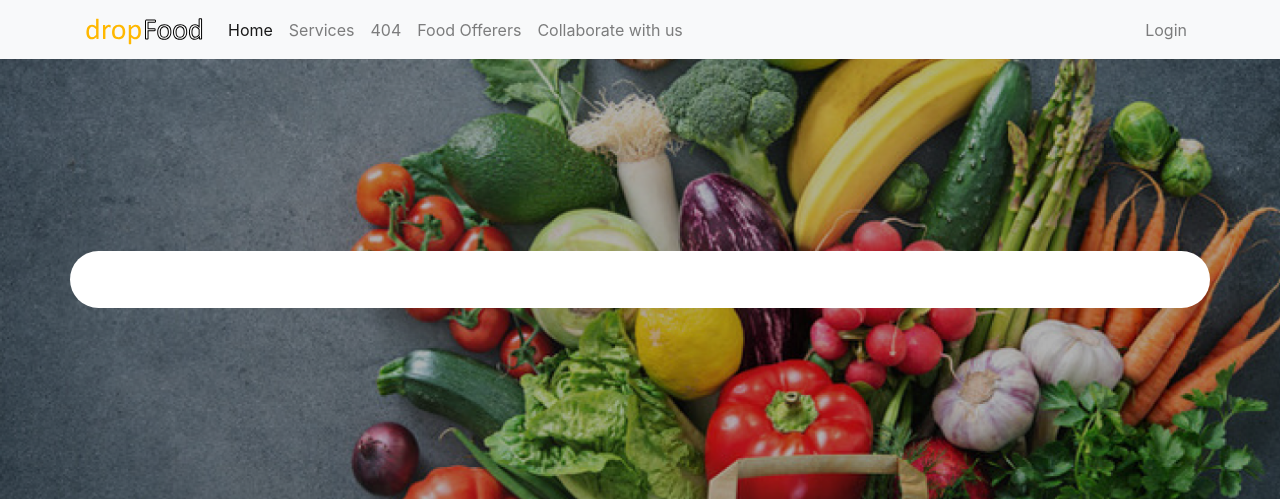
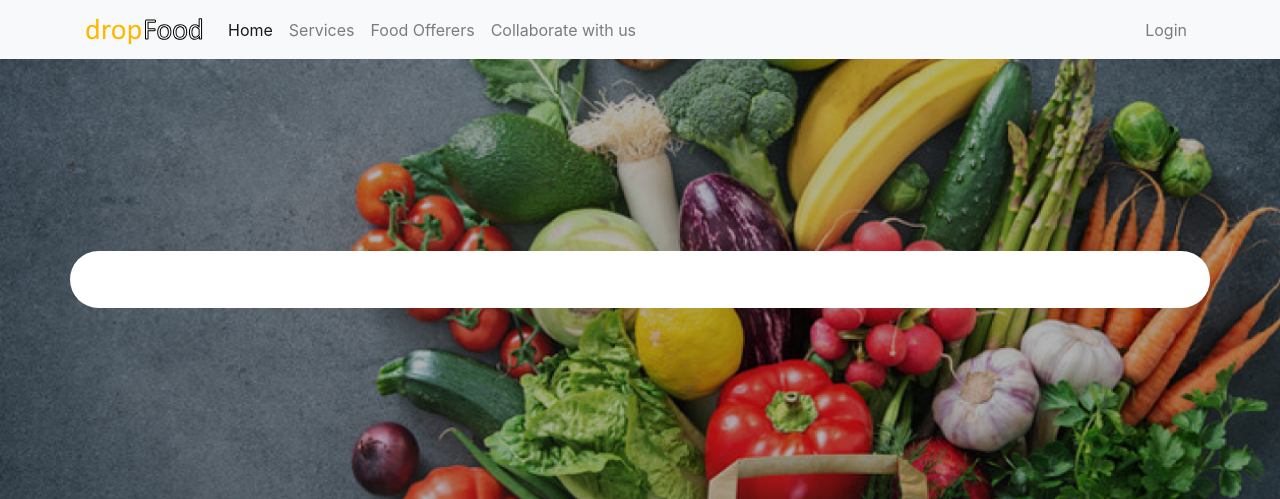
Before and after one commit to francesco-olivero/dropFoodwebsite, a Flask app: page / in a window 1280 px wide. Shown: the top 499 px of the page. Run offline with Flask 2, Linux system fonts and the light colour scheme; some libraries are stand-ins or nearby versions.

Commit message:
1st working version

```diff
--- a/templates/main_theme.html
+++ b/templates/main_theme.html
@@ -27,9 +27,6 @@
             </li>
             <li class="nav-item">
               <a class="nav-link" href="#servizi">Services</a>
-            </li>
-            <li class="nav-item">
-              <a class="nav-link" href="404.html">404</a>
             </li>
             <li class="nav-item">
               <a class="nav-link" href="#clienti">Food Offerers</a>
```
